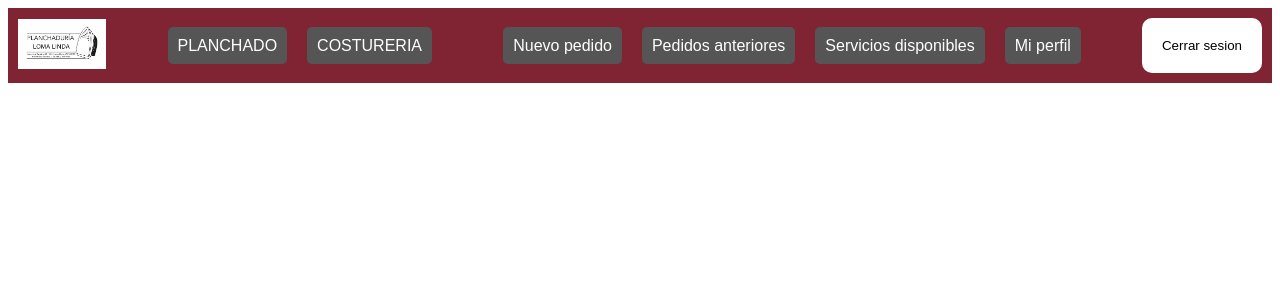
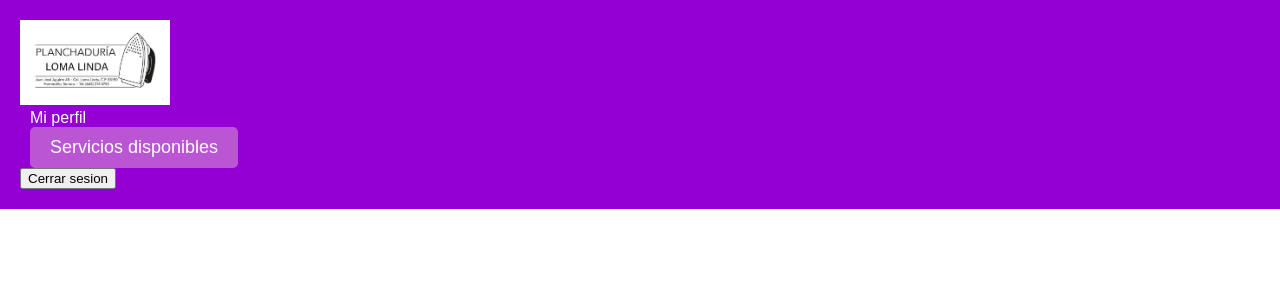
Before and after one commit to manuelquiroz23/1erRepo, a PHP site: page /indexcliente.php in a window 1280 px wide. Shown: the top 300 px of the page. Run offline with PHP 8.4, Linux system fonts and the light colour scheme.

Commit message:
levanta pedidos

```diff
--- a/PHP/CSS/designindexcliente.css
+++ b/PHP/CSS/designindexcliente.css
@@ -1,79 +1,84 @@
-/* Estilos para la barra de navegación */
-nav {
+/* Establecer el fondo blanco para todo el documento */
+body {
+    background-color: #fff;
+  }
+
+  /* Establecer la fuente principal y los colores */
+  body, h1, h2, h3, h4, h5, h6, a {
+    color: #333;
+    font-family: Arial, sans-serif;
+  }
+
+  /* Establecer el estilo de enlace para los enlaces */
+  a {
+    text-decoration: none;
+    border-bottom: 2px solid #87CEEB;
+    transition: border-bottom 0.2s ease-in-out;
+  }
+
+  a:hover {
+    border-bottom: 2px solid #fff;
+  }
+
+  /* Establecer estilos para el encabezado */
+  header {
+    background-color: #87CEEB;
+    padding: 10px;
     display: flex;
     justify-content: space-between;
     align-items: center;
-    background-color: #802434;
-    padding: 10px;
-    color: #fff;
-    font-family: Arial, sans-serif;
   }
 
-nav img {
-    height: 50px;
+  header img {
+    max-width: 150px;
   }
 
   nav ul {
     display: flex;
+  }
+
+  nav li {
+    margin-right: 20px;
+  }
+
+  nav a {
+    color: #fff;
+    text-transform: uppercase;
+    font-weight: bold;
+    font-size: 18px;
+  }
+
+  nav a:hover {
+    text-decoration: underline;
+  }
+
+  /* Establecer estilos para el contenido principal */
+  main {
+    padding: 20px;
+    display: flex;
+    flex-direction: column;
+    align-items: center;
+  }
+
+  main h1 {
+    font-size: 36px;
+    margin-bottom: 20px;
+  }
+
+  main ul {
     list-style: none;
     margin: 0;
     padding: 0;
   }
 
-nav ul li {
-    margin: 0 10px;
+  main li {
+    margin-bottom: 10px;
   }
 
-nav ul li a {
-    color: #fff;
-    text-decoration: none;
-    padding: 10px;
-    border-radius: 5px;
-    background-color: #555;
-    transition: background-color 0.2s ease-in-out;
+  main a {
+    color: #87CEEB;
   }
 
-nav ul li a:hover {
-    background-color: #777;
+  main a:hover {
+    text-decoration: underline;
   }
-
-/* Estilos para el botón "Cerrar sesión" */
-nav form button {
-    background-color: #fff;
-    border: none;
-    color: #000;
-    padding: 20px;
-    cursor: pointer;
-    border-radius: 10px;
-    font-family: Arial, sans-serif;
-}
-
-/* Estilos para la lista de opciones de cliente */
-nav ul:last-child {
-    margin-left: auto;
-}
-
-nav ul:last-child li {
-    margin: 0 10px;
-}
-
-nav ul:last-child li a {
-    color: #fff;
-    text-decoration: none;
-    padding: 10px;
-    border-radius: 5px;
-    background-color: #555;
-    transition: background-color 0.2s ease-in-out;
-}
-
-nav ul:last-child li a:hover {
-    background-color: #777;
-}
-
-/* Estilos para el contenido principal */
-main {
-    max-width: 1200px;
-    margin: 0 auto;
-    padding: 20px;
-    font-family: Arial, sans-serif;
-}
--- /dev/null
+++ b/PHP/CSS/indexcliente.css
@@ -0,0 +1,95 @@
+/* Estilos generales */
+body {
+    background-color: #fff;
+    font-family: Arial, sans-serif;
+    font-size: 16px;
+    margin: 0;
+    padding: 0;
+  }
+
+  /* Estilos del encabezado */
+  header {
+    background-color: #9400d3;
+    color: #fff;
+    display: flex;
+    justify-content: space-between;
+    padding: 20px;
+  }
+
+  header img {
+    max-width: 150px;
+  }
+
+  nav ul {
+    display: flex;
+    list-style: none;
+    margin: 0;
+    padding: 0;
+  }
+
+  nav li {
+    margin: 0 10px;
+  }
+
+  nav a {
+    color: #fff;
+    text-decoration: none;
+  }
+
+  nav .boton {
+    background-color: #ba55d3;
+    border: none;
+    border-radius: 5px;
+    color: #fff;
+    cursor: pointer;
+    display: inline-block;
+    font-size: 18px;
+    margin-left: 10px;
+    padding: 10px 20px;
+    text-align: center;
+    text-decoration: none;
+    transition: background-color 0.3s ease;
+  }
+
+  nav .boton:hover {
+    background-color: #8a2be2;
+  }
+
+  /* Estilos del cuerpo principal */
+  main {
+    margin: 50px auto;
+    max-width: 800px;
+    text-align: center;
+  }
+
+  main h1 {
+    color: #9400d3;
+    font-size: 32px;
+    margin-bottom: 20px;
+  }
+
+  main p {
+    color: #4b0082;
+    font-size: 18px;
+    line-height: 1.5;
+    margin-bottom: 30px;
+  }
+
+  main a {
+    background-color: #ba55d3;
+    border: none;
+    border-radius: 5px;
+    color: #fff;
+    cursor: pointer;
+    display: inline-block;
+    font-size: 18px;
+    margin-top: 20px;
+    padding: 10px 20px;
+    text-align: center;
+    text-decoration: none;
+    transition: background-color 0.3s ease;
+  }
+
+  main a:hover {
+    background-color: #8a2be2;
+  }
--- a/PHP/header.php
+++ b/PHP/header.php
@@ -8,7 +8,7 @@
     <meta http-equiv="X-UA-Compatible" content="IE=edge">
     <meta name="viewport" content="width=device-width, initial-scale=1.0">
     <title>Document</title>
-    <link rel="stylesheet" href="CSS/style2.css">
+    <link rel="stylesheet" href="CSS/bootstrap.min.css">
 </head>
 <body>
 
--- a/PHP/indexcliente.php
+++ b/PHP/indexcliente.php
@@ -5,7 +5,7 @@
     <meta http-equiv="X-UA-Compatible" content="IE=edge">
     <meta name="viewport" content="width=device-width, initial-scale=1.0">
     <title>Planchaduria Loma Linda</title>
-    <link rel="stylesheet" href="CSS/designindexcliente.css">
+    <link rel="stylesheet" href="CSS/indexcliente.css">
 </head>
 <body>
 
@@ -15,15 +15,12 @@
                 <img src="Images/logo.jpeg" alt="logo">
             </a>
             <ul>
-                <li><a href="#">PLANCHADO</a></li>
-                <li><a href="#">COSTURERIA</a></li>
-            </ul>
-            <ul>
-                <li><a href="#">Nuevo pedido</a></li>
-                <li><a href="#">Pedidos anteriores</a></li>
-                <li><a href="productos.php">Servicios disponibles</a></li>
+
                 <li><a href="perfil.php">Mi perfil</a></li>
             </ul>
+
+             <a href="productos.php" class="boton">Servicios disponibles</a>
+
             <form action="Includes/logout.inc.php" method="post">
                 <button type="submit" name="logout-submit">Cerrar sesion</button>
             </form>
@@ -31,7 +28,8 @@
     </header>
 
     <main>
-        <!-- Contenido principal de la página aquí -->
+
+
     </main>
 
 </body>
```
Also changed, not shown: PHP/forms/editar_pedido.php (added, +34 -0 lines), PHP/levantarpedido.php (+28 -0 lines). Lines whose indentation alone changed are shown as unchanged.
